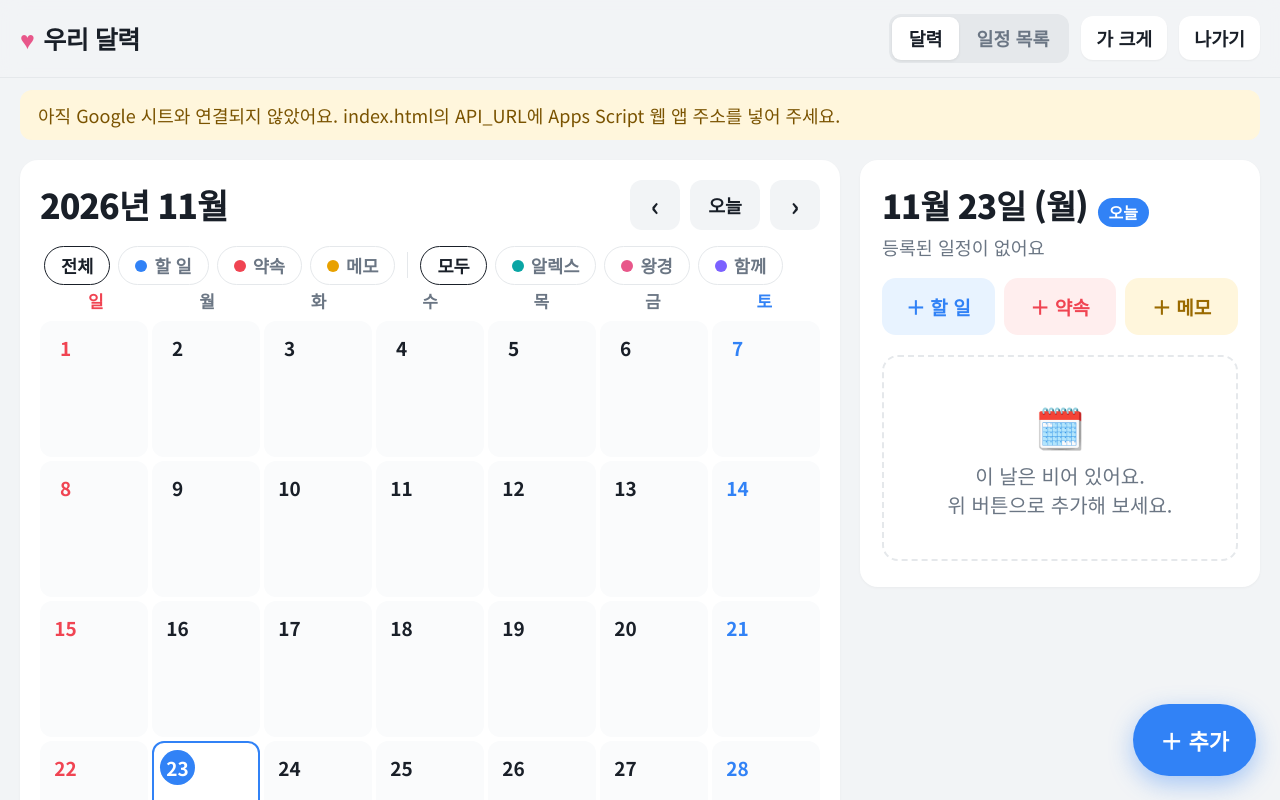
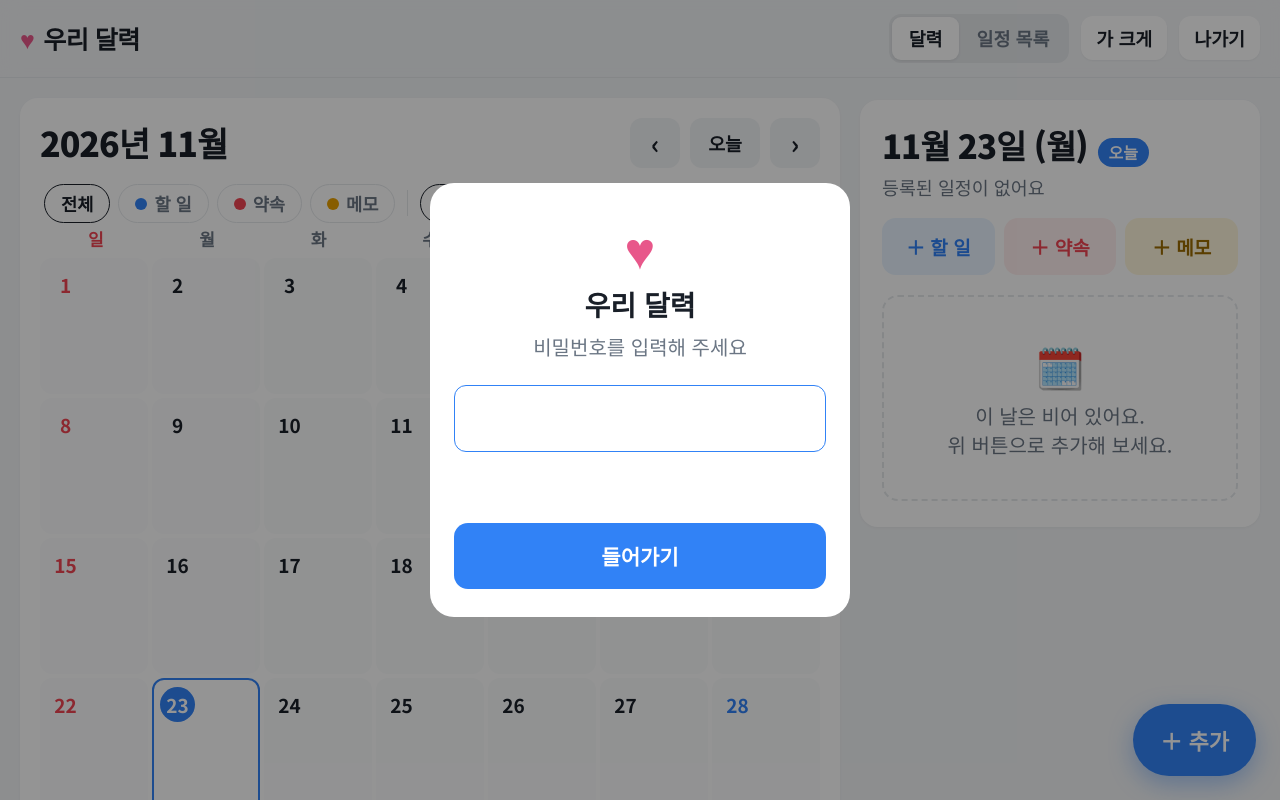
Before and after one commit to leejumpyo1/calendar, a plain HTML site: page index.html in a window 1280 px wide. Shown: the top 800 px of the page. Drawn offline with Linux system fonts and the light colour scheme.

Commit message:
Apps Script URL 연결
Co-Authored-By: Claude Opus 5.5 <noreply@anthropic.com>
Claude-Session: https://claude.ai/code/session_01MBEfJ1nzesxT8Q7hD9PyTW

```diff
--- a/index.html
+++ b/index.html
@@ -620,7 +620,7 @@ $("bDel").addEventListener("click", async ()=>{
 
 /* ---------- data layer: Google Sheets via Apps Script ---------- */
 // ▼▼▼ Apps Script 웹 앱 URL (배포 후 여기에 붙여넣기) ▼▼▼
-const API_URL = "PASTE_APPS_SCRIPT_URL_HERE";
+const API_URL = "https://script.google.com/macros/s/AKfycbxddxmFbacDxmXM3JbfIf6kPW_sI4MmS67qjRviat5sGQXN8DtUeLjjE0PlPDaKwbVc/exec";
 // ▲▲▲
 
 function newId(){return "e"+Date.now().toString(36)+Math.random().toString(36).slice(2,8);}
```
